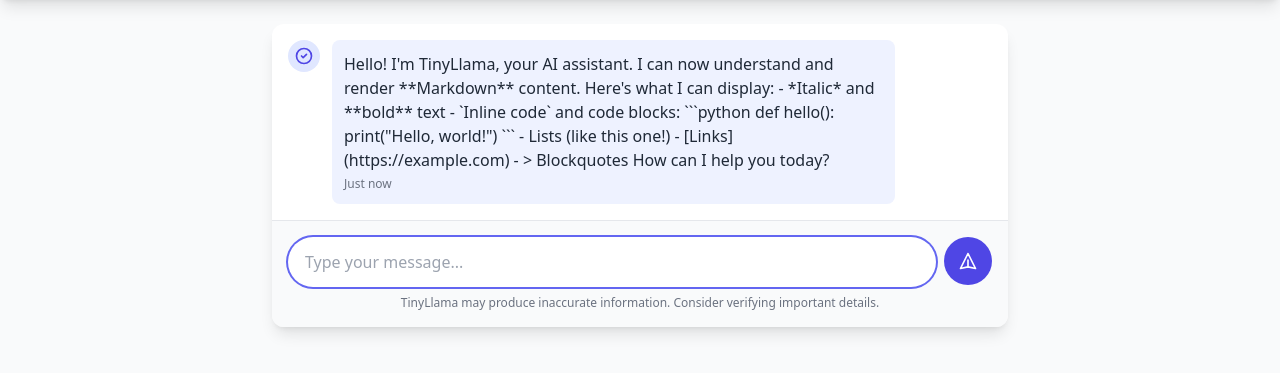
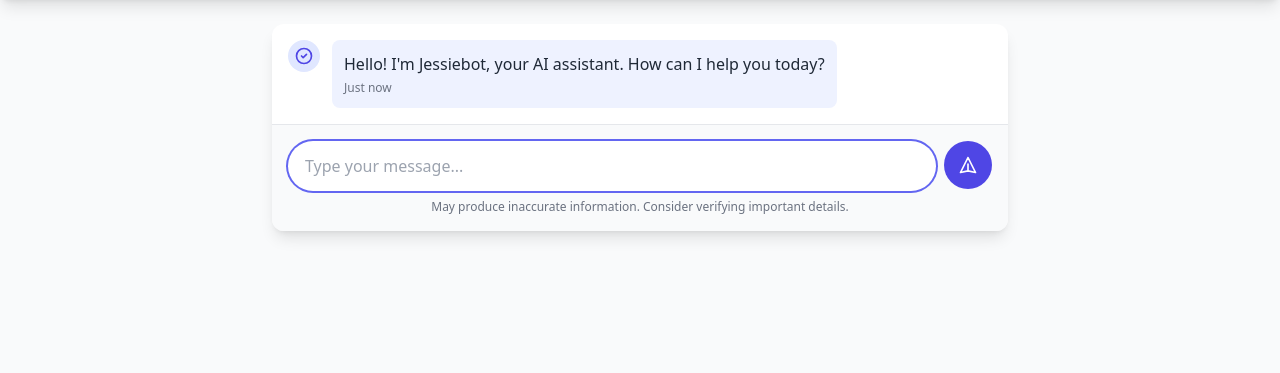
Before and after one commit to quin345/simple-chatbot, a Flask app: page / in a window 1280 px wide. Shown: the part 88-461 px from the top of the page. Run offline with Flask 3, Linux system fonts and the light colour scheme; some libraries are stand-ins or nearby versions.

Commit message:
change name from tinyLlama to jessiebot

````diff
--- a/templates/index.html
+++ b/templates/index.html
@@ -107,17 +107,7 @@
                     </div>
                     <div class="bg-indigo-50 rounded-lg p-3 max-w-[80%]">
                         <div class="markdown-content text-gray-800">
-                            Hello! I'm TinyLlama, your AI assistant. I can now understand and render **Markdown** content. Here's what I can display:
-
-                            - *Italic* and **bold** text
-                            - `Inline code` and code blocks:
-                            ```python
-                            def hello():
-                                print("Hello, world!")
-                            ```
-                            - Lists (like this one!)
-                            - [Links](https://example.com)
-                            - > Blockquotes
+                            Hello! I'm Jessiebot, your AI assistant.
 
                             How can I help you today?
                         </div>
@@ -147,7 +137,7 @@
                     </button>
                 </div>
                 <p class="text-xs text-gray-500 mt-2 text-center">
-                    TinyLlama may produce inaccurate information. Consider verifying important details.
+                    May produce inaccurate information. Consider verifying important details.
                 </p>
             </div>
         </div>
````
